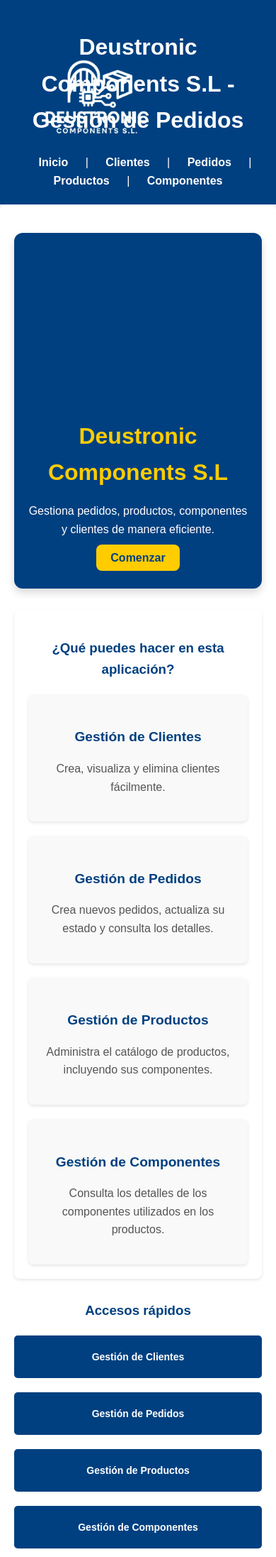
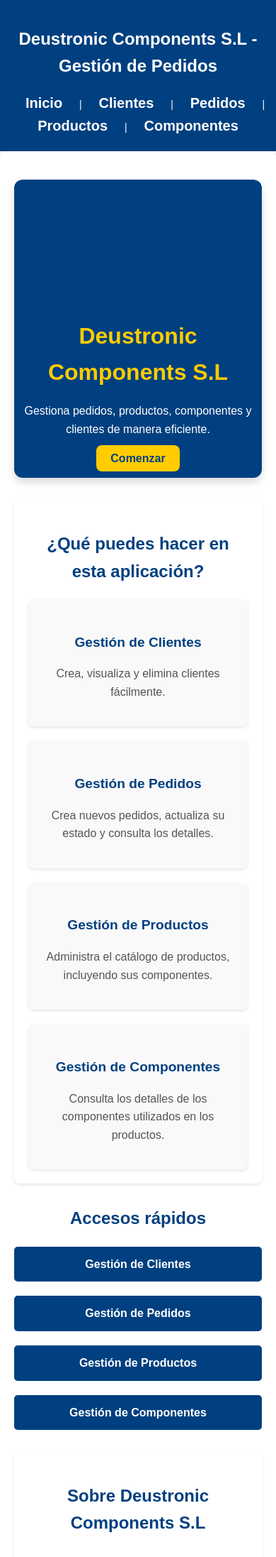
Before and after one commit to Jon8a/IW-Entregable2, a Django app: page / in a window 390 px wide. Shown: the top 2193 px of the page at 71% size. Run offline with Django 5.2, Linux system fonts and the light colour scheme.

Commit message:
Cambios finales para entregar

```diff
--- a/Entregable2/appEntrega/static/CSS/stylesheet.css
+++ b/Entregable2/appEntrega/static/CSS/stylesheet.css
@@ -13,7 +13,7 @@ body {
     text-align: center;
     background-color: #004080;
     color: white;
-    padding: 30px 20px;
+    padding: 15px 10px;
     border-radius: 12px;
     margin: 20px auto;
     max-width: 800px;
@@ -156,29 +156,6 @@ body {
     text-align: justify;
 }
 
-/* Diseño responsivo para pantallas pequeñas */
-@media (max-width: 768px) {
-    .hero h2 {
-        font-size: 2rem;
-    }
-
-    .hero p {
-        font-size: 1rem;
-    }
-
-    .btn-hero {
-        font-size: 1rem;
-        padding: 10px 20px;
-    }
-
-    .features-grid {
-        grid-template-columns: 1fr;
-    }
-
-    .quick-links-grid {
-        flex-direction: column;
-    }
-}
 
 /* Encabezados */
 h2 {
@@ -254,8 +231,13 @@ button, a.button {
     cursor: pointer;
     font-size: 14px;
     font-weight: bold;
+    text-align: center;
     transition: background-color 0.3s, color 0.3s;
     height: 40px;
+    box-sizing: border-box;
+
+
+
 }
 
 button:hover, a.button:hover {
@@ -332,8 +314,11 @@ table tr:hover {
     cursor: pointer;
     font-size: 14px;
     font-weight: bold;
-    transition: background-color 0.3s ease;
+    text-align: center;
+    transition: background-color 0.3s ease, color 0.3s ease;
     height: 40px;
+    box-sizing: border-box;
+
 }
 
 .btn-eliminar:hover {
@@ -352,3 +337,68 @@ a.detalle_link:hover {
     color: #0066cc;
     text-decoration: underline;
 }
+
+/* Diseño responsivo para pantallas pequeñas */
+@media (width < 1093px) {
+    .hero h2 {
+        font-size: 2rem;
+
+
+    }
+
+    .hero p {
+        font-size: 1rem;
+    }
+
+    .btn-hero {
+        font-size: 1rem;
+        padding: 10px 20px;
+    }
+
+    .features-grid {
+        grid-template-columns: 1fr;
+    }
+
+    .quick-links-grid {
+        flex-direction: column;
+    }
+
+    .logo-container {
+        display: none;
+    }
+
+    body {
+        font-size: 14px;
+    }
+
+    h1, h2, h3 {
+        font-size: 1.5rem;
+    }
+
+     a,p {
+        font-size: 20px;
+    }
+
+    button, a.button {
+        font-size: 16px;
+        padding: 12px 20px;
+        height: auto;
+    }
+
+    .btn-eliminar {
+        font-size: px;
+        padding: 30px 40px;
+    }
+    table {
+        width: 100%;
+        font-size: 14px;
+    }
+
+    table th, table td {
+        padding: 25px;
+    }
+
+    table tr {
+        display: table-row;
+    }
+}
```
Also changed, not shown: 1 other file.
